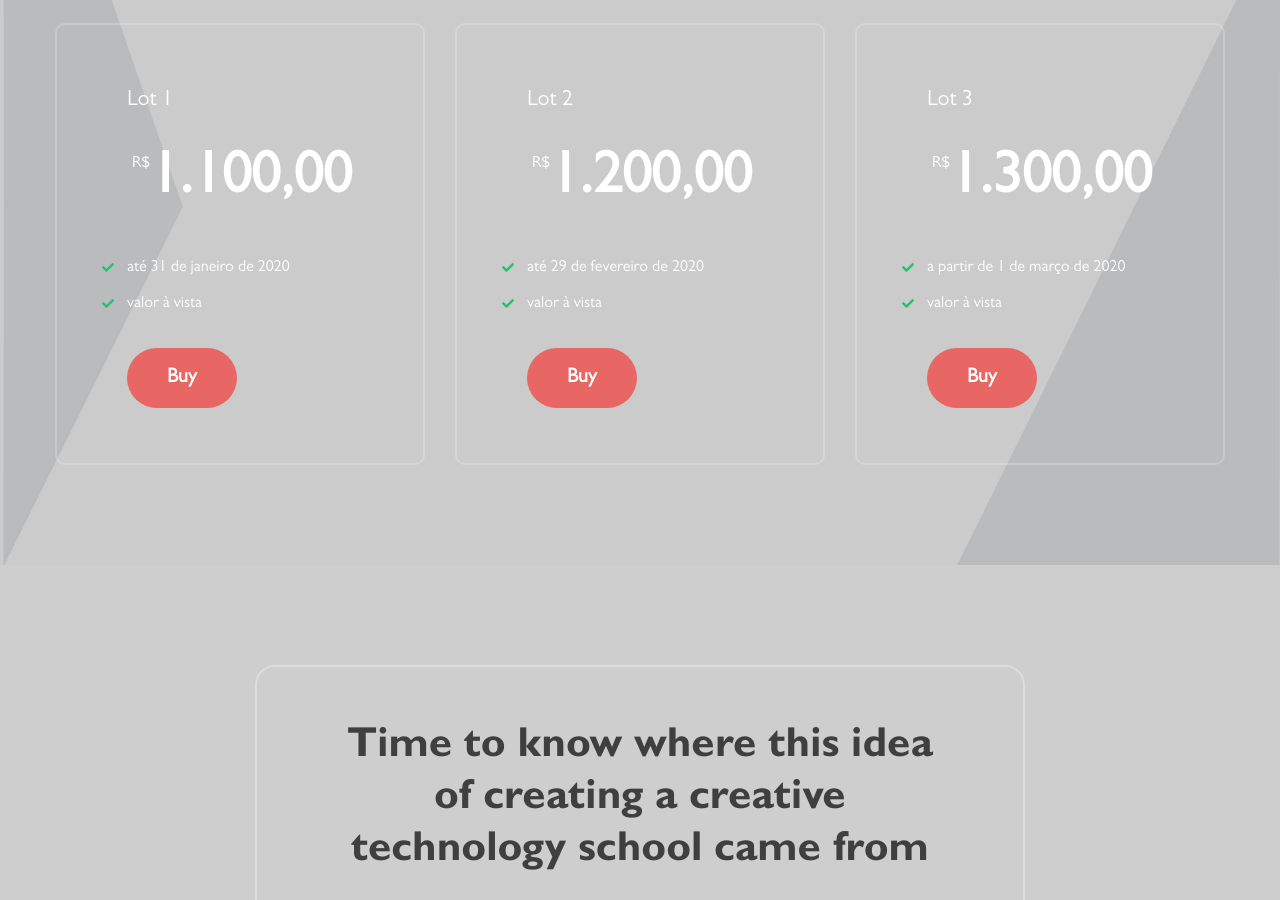
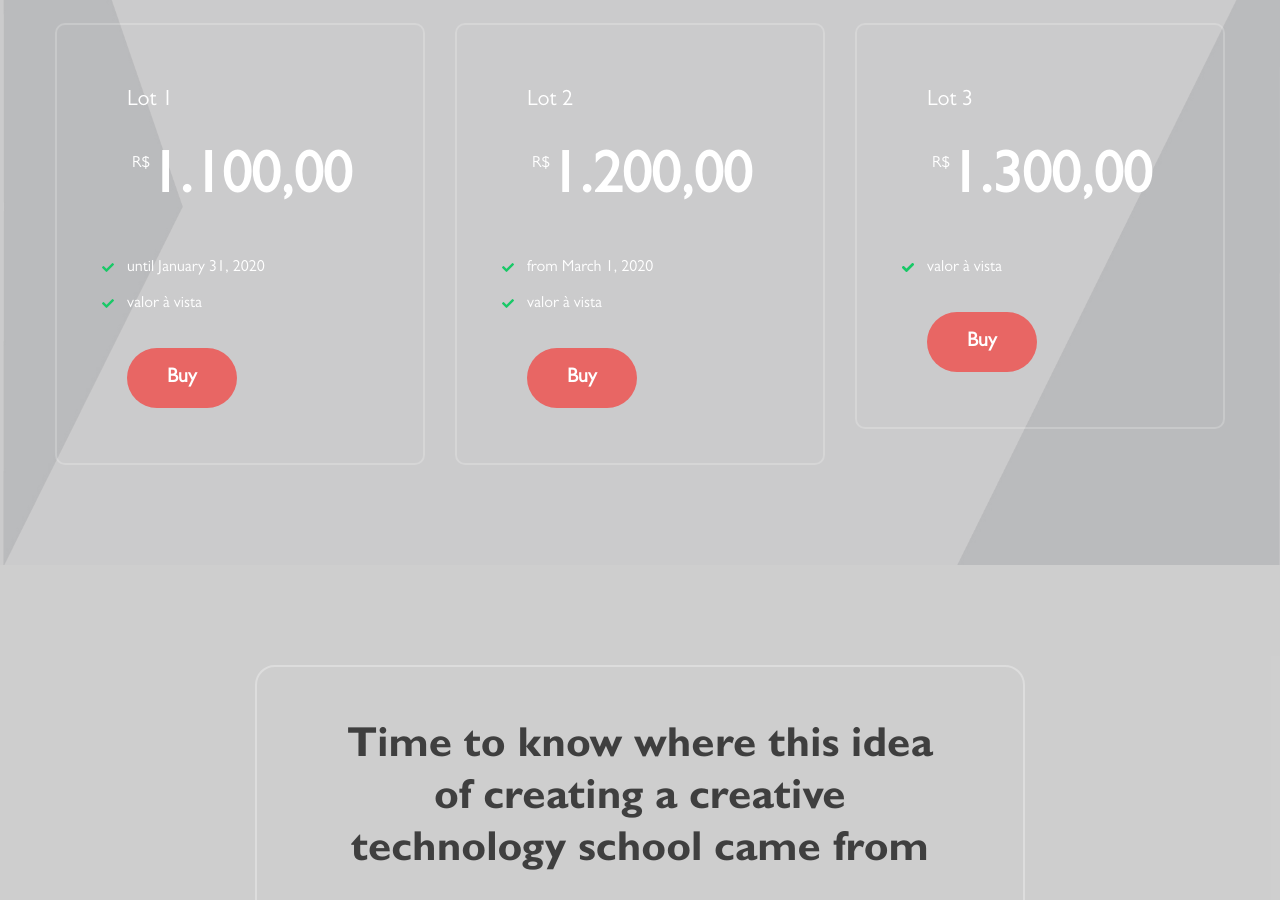
Before and after one commit to LiloZone/academy-site, a Jekyll site: the page built from _posts/2020-05-01-orquestraEN.md, in a window 1280 px wide and 900 px high, scrolled down 3155 px. Built offline with Jekyll 4.4.1, drawn with Linux system fonts in a browser that asks for light colours; nearby versions of some CDN libraries.

Commit message:
Update projeto.html

```diff
--- a/_layouts/projeto.html
+++ b/_layouts/projeto.html
@@ -349,7 +349,7 @@
 
                             </div>
                             <ul class="px-0" data-aos-duration="600" data-aos="fade-down" data-aos-delay="0">
-                                <li class="mb-10">até 31 de janeiro de 2020</li>
+                                <li class="mb-10">{{page.q1}}</li>
                                 <li class="mb-10">valor à vista</li>
                             </ul>
                             <div data-aos-duration="600" data-aos="fade-down" data-aos-delay="0">
@@ -365,7 +365,7 @@
                                 <b>{{page.valor2}}</b>
                             </div>
                             <ul class="px-0" data-aos-duration="600" data-aos="fade-down" data-aos-delay="150">
-                                <li class="mb-10">até 29 de fevereiro de 2020</li>
+                                <li class="mb-10">{{page.q2}}</li>
                                 <li class="mb-10">valor à vista</li>
                             </ul>
                             <div data-aos-duration="600" data-aos="fade-down" data-aos-delay="150">
@@ -381,7 +381,7 @@
                                 <b>{{page.valor3}}</b>
                             </div>
                             <ul class="px-0" data-aos-duration="600" data-aos="fade-down" data-aos-delay="300">
-                                <li class="mb-10">a partir de 1 de março de 2020</li>
+                                <li class="mb-10">{{page.q3}}</li>
                                 <li class="mb-10">valor à vista</li>
                             </ul>
                             <div data-aos-duration="600" data-aos="fade-down" data-aos-delay="300">
```
